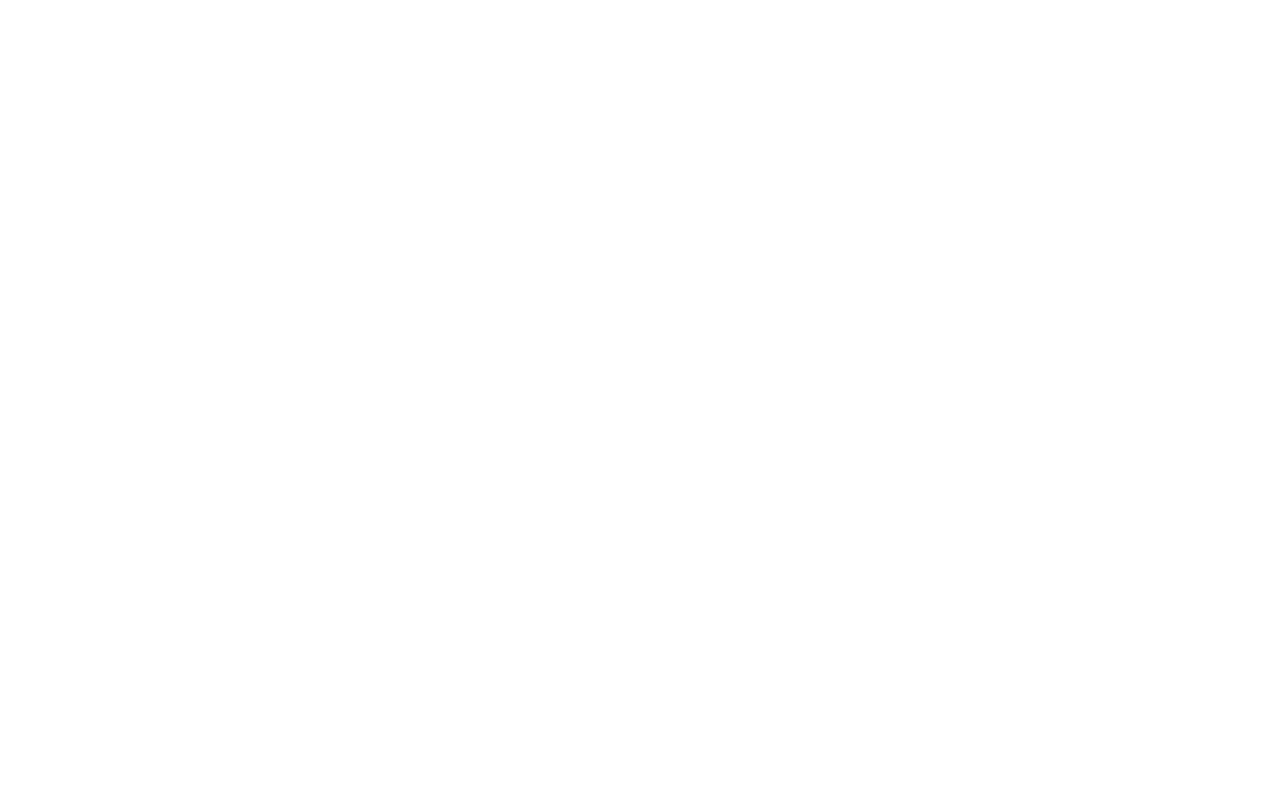
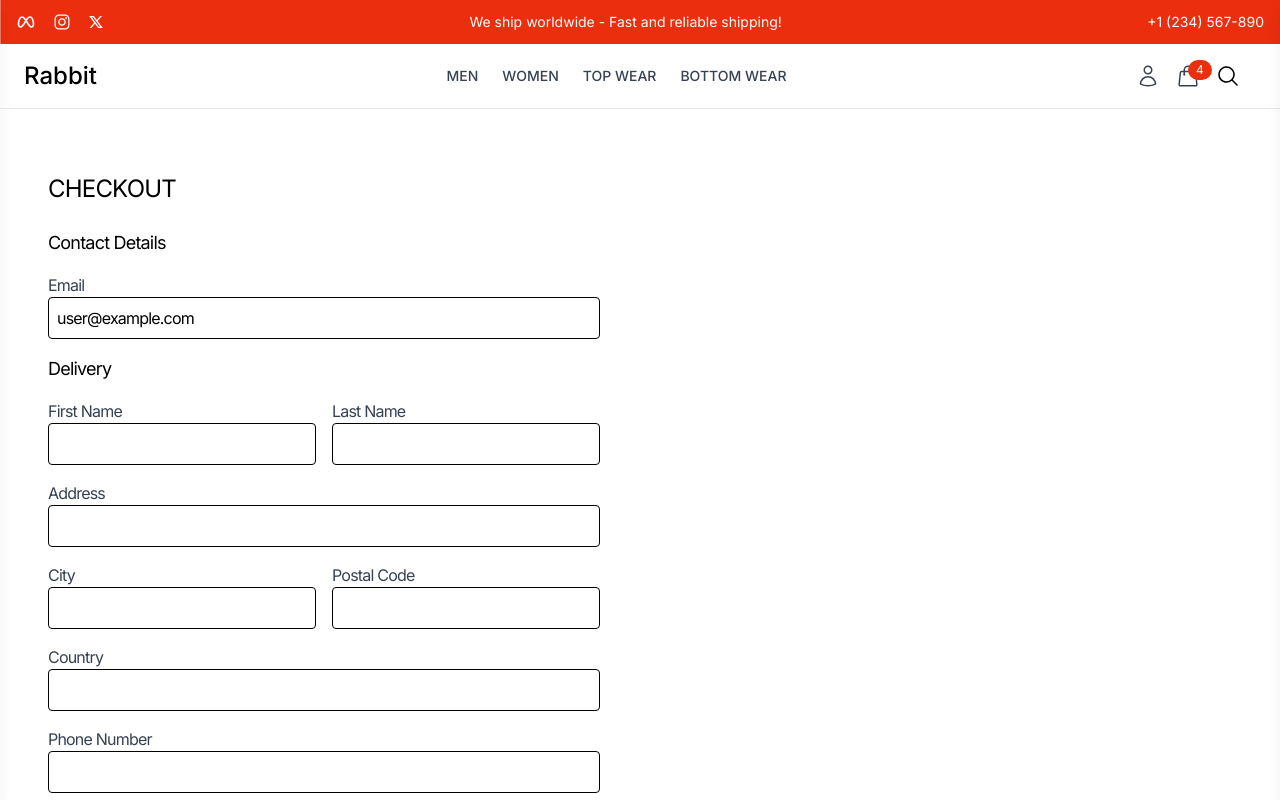
Before and after one commit to ahasan-ullah/Rabbit-E-Commerce-Website, a React (Vite) app in the folder frontend/: page /checkout in a window 1280 px wide. Before the commit this address had no page. Shown: the top 800 px of the page. Built offline with nearby package versions, Linux system fonts and the light colour scheme.

Commit message:
checkout form added

```diff
--- a/frontend/src/App.jsx
+++ b/frontend/src/App.jsx
@@ -7,6 +7,7 @@
 import Profile from './pages/Profile';
 import CollectonPage from './pages/CollectonPage';
 import ProductDetails from './components/Products/ProductDetails';
+import Checkout from './components/Cart/Checkout';
 const App = () => {
   return (
     <BrowserRouter>
@@ -20,6 +21,7 @@
         <Route path='/profile' element={<Profile></Profile>}></Route>
         <Route path='collection/:collection' element={<CollectonPage></CollectonPage>}></Route>
         <Route path='product/:id' element={<ProductDetails></ProductDetails>}></Route>
+        <Route path='/checkout'element={<Checkout></Checkout>}></Route>
       </Route>
       {/* Admin Route */}
       <Route></Route>
--- /dev/null
+++ b/frontend/src/components/Cart/Checkout.jsx
@@ -0,0 +1,123 @@
+import { useState } from "react";
+import { useNavigate } from "react-router-dom"
+import PayPalButton from "./PayPalButton";
+
+const cart={
+  products:[
+    {
+      name: "Stylish Jacket",
+      size: "M",
+      color: 'Black',
+      price: 120,
+      image: "https://picsum.photos/150?random=1"
+    },
+    {
+      name: "Casual Sneakers",
+      size: "42",
+      color: 'White',
+      price: 75,
+      image: "https://picsum.photos/150?random=2"
+    },
+  ],
+  totalPrice: 195,
+}
+const Checkout = () => {
+  const navigate=useNavigate();
+  const [checkoutId,setCheckoutId]=useState(null);
+  const [shippingAddress,setShippingAddress]=useState({
+    firstName: "",
+    lastname: "",
+    address: "",
+    city: "",
+    postalCode: "",
+    country: "",
+    phone: "",
+  })
+
+
+  const handleCreateCheckout=(e)=>{
+    e.preventDefault()
+    setCheckoutId(123);
+  }
+
+  const handlePaymentSuccess=(details)=>{
+    console.log("Payment Success",details);
+    navigate('/order-confirmation');
+  }
+
+  return (
+    <div className="grid grid-cols-1 lg:grid-cols-2 gap-8 max-w-7xl mx-auto py-10 px-6 tracking-tighter">
+      {/* left section */}
+      <div className="bg-white rounded-lg p-6">
+        <h2 className="text-2xl uppercase mb-6">Checkout</h2>
+        <form onSubmit={handleCreateCheckout}>
+          <h3 className="text-lg mb-4">Contact Details</h3>
+          <div className="mb-4">
+            <label className="block text-gray-700">Email</label>
+            <input type="email" value={"user@example.com"} className="w-full p-2 border rounded" disabled/>
+          </div>
+          <h3 className="text-lg mb-4">Delivery</h3>
+          <div className="mb-4 grid grid-cols-2 gap-4">
+            <div>
+              <label className="text-gray-700 block">
+                First Name
+              </label>
+              <input onChange={(e)=>setShippingAddress({...setShippingAddress, firstName:e.target.value})} type="text" value={shippingAddress.firstName} className="w-full p-2 border rounded" required/>
+            </div>
+            <div>
+              <label className="text-gray-700 block">
+                Last Name
+              </label>
+              <input onChange={(e)=>setShippingAddress({...setShippingAddress, lastName:e.target.value})} type="text" value={shippingAddress.firstName} className="w-full p-2 border rounded" required/>
+            </div>
+          </div>
+          <div className="mb-4">
+            <label className="text-gray-700 block">
+                Address
+              </label>
+              <input onChange={(e)=>setShippingAddress({...setShippingAddress, lastName:e.target.value})} type="text" value={shippingAddress.address} className="w-full p-2 border rounded" required/>
+          </div>
+          <div className="mb-4 grid grid-cols-2 gap-4">
+            <div>
+              <label className="text-gray-700 block">
+                City
+              </label>
+              <input onChange={(e)=>setShippingAddress({...setShippingAddress, city:e.target.value})} type="text" value={shippingAddress.city} className="w-full p-2 border rounded" required/>
+            </div>
+            <div>
+              <label className="text-gray-700 block">
+                Postal Code
+              </label>
+              <input onChange={(e)=>setShippingAddress({...setShippingAddress, postalCode:e.target.value})} type="text" value={shippingAddress.postalCode} className="w-full p-2 border rounded" required/>
+            </div>
+          </div>
+          <div className="mb-4">
+            <label className="text-gray-700 block">
+                Country
+              </label>
+              <input onChange={(e)=>setShippingAddress({...setShippingAddress, country:e.target.value})} type="text" value={shippingAddress.country} className="w-full p-2 border rounded" required/>
+          </div>
+          <div className="mb-4">
+            <label className="text-gray-700 block">
+                Phone Number
+              </label>
+              <input onChange={(e)=>setShippingAddress({...setShippingAddress, phone:e.target.value})} type="tel" value={shippingAddress.address} className="w-full p-2 border rounded" required/>
+          </div>
+          <div className="mt-6">
+            {!checkoutId ? (
+              <button type="submit" className="w-full bg-black text-white py-3 rounded cursor-pointer">Continue to Payment</button>
+            ):(
+              <div className="">
+                <h3 className="text-lg mb-4">Pay with Paypal</h3>
+                {/* paypal component */}
+                <PayPalButton amount={100} onSuccess={handlePaymentSuccess} onError={(err)=>{alert('Payment Failed. Try again later')}}></PayPalButton>
+              </div>
+            )}
+          </div>
+        </form>
+      </div>
+    </div>
+  )
+}
+
+export default Checkout
--- /dev/null
+++ b/frontend/src/components/Cart/PayPalButton.jsx
@@ -0,0 +1,7 @@
+const PayPalButton = () => {
+  return (
+    <div>PayPalButton</div>
+  )
+}
+
+export default PayPalButton
--- a/frontend/src/components/Layout/CartDrawer.jsx
+++ b/frontend/src/components/Layout/CartDrawer.jsx
@@ -1,8 +1,12 @@
 import { IoMdClose } from "react-icons/io";
 import CartContents from "../Cart/CartContents"
+import { useNavigate } from "react-router-dom";
 
-const CartDrawer = ({drawerOpen,toggleCartDrawer}) => {
-
+const CartDrawer = ({drawerOpen,toggleCartDrawer})=>{
+  const navigate=useNavigate();
+  const handleCheckout=()=>{
+    navigate('/checkout');
+  }
   return (
     <div className={`fixed top-0 right-0 w-3/4 sm:w-1/2 md:w-[30rem] h-full bg-white shadow-lg transform transition-transform duration-300 flex flex-col z-50 ${drawerOpen? "translate-x-0":"translate-x-full"}`}>
       {/* close button */}
@@ -16,7 +20,7 @@
         <CartContents></CartContents>
       </div>
       {/* checkout button */}
-      <div className="p-4 bg-white sticky bottom-0">
+      <div onClick={handleCheckout} className="p-4 bg-white sticky bottom-0">
         <button className="w-full bg-black text-white py-3 rounded-lg font-semibold
         hover:bg-gray-800 transition">Checkout</button>
         <p className="text-sm tracking-tight text-gray-500 mt-2 text-center">Shipping, taxes and discount codes calculated at checkout.</p>
```
